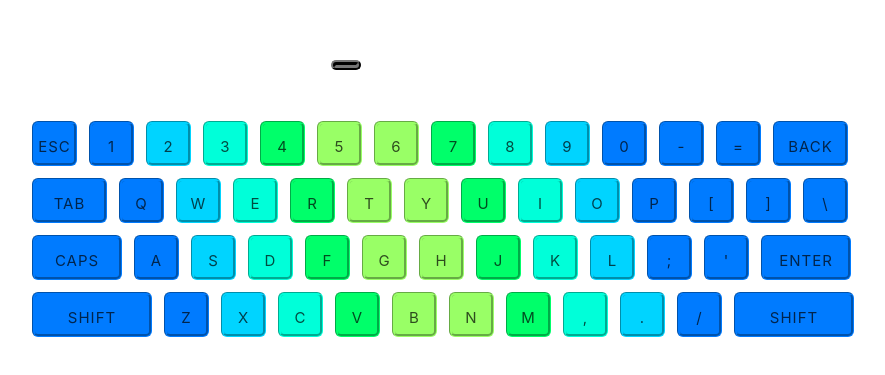
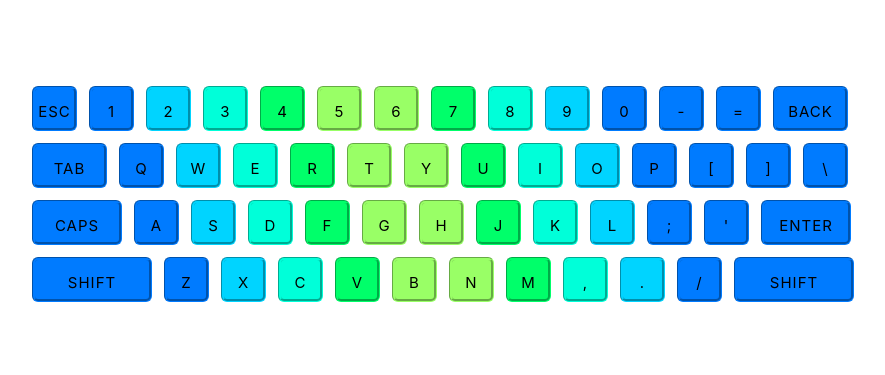
Before and after one commit to xypatel/Type-Blitz, a Vue app in the folder type-blitz/: page / in a window 1280 px wide. Shown: the part 221-596 px from the top of the page, without its empty margins (196-1081 px from the left). Built offline with nearby package versions, Linux system fonts and the light colour scheme.

Commit message:
chore: remove box from input

```diff
--- a/type-blitz/src/components/KeyboardDisplay.vue
+++ b/type-blitz/src/components/KeyboardDisplay.vue
@@ -151,7 +151,7 @@ body {
 li {
   height: 3em;
   width: 3em;
-  color: rgba(0,0,0,0.7);
+  color: rgba(0,0,0,1);
   border-radius: 0.4em;
   line-height: 3em;
   letter-spacing: 1px;
@@ -166,19 +166,16 @@ li {
   padding-right: 1%;
   width: fit-content;
 
-  border-style: ridge;
-  border-width: thick;
-  border-radius: .20em;
-  border-color: #222222;
 
-  font-size: 3em;
+
+  font-size: 2em;
   font-family: "Helvetica Neue", Helvetica, Arial, sans-serif;
-  font-weight: 500;
+
   color: white;
 
 
-  background-color: rgba(0,0,0,0.3);
-  margin-left: 11em;
+
+  margin-left: 53%;
   margin-top: 1em;
   margin-bottom: 1em;
 
```
